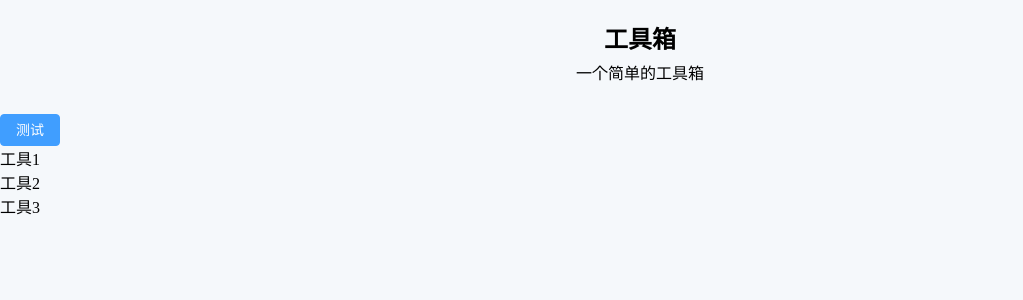
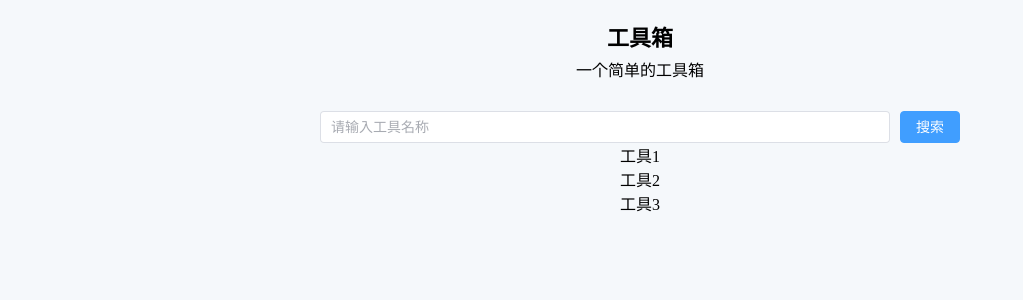
Before and after one commit to jieci0825/tool-kit, a Vue app: page /home in a window 1280 px wide. Shown: the top 300 px of the page, without its empty margins (0-1023 px from the left). Built offline with nearby package versions, Linux system fonts and the light colour scheme.

Commit message:
feat: 完成 search-bar 布局

```diff
--- a/components.d.ts
+++ b/components.d.ts
@@ -9,6 +9,7 @@ export {}
 declare module 'vue' {
   export interface GlobalComponents {
     ElButton: typeof import('element-plus/es')['ElButton']
+    ElInput: typeof import('element-plus/es')['ElInput']
     RouterLink: typeof import('vue-router')['RouterLink']
     RouterView: typeof import('vue-router')['RouterView']
   }
--- a/src/styles/global.scss
+++ b/src/styles/global.scss
@@ -3,3 +3,9 @@
     padding: 0;
     box-sizing: border-box;
 }
+
+.flex-center {
+    display: flex;
+    justify-content: center;
+    align-items: center;
+}
--- a/src/views/home/index.vue
+++ b/src/views/home/index.vue
@@ -1,4 +1,8 @@
-<script setup lang="ts"></script>
+<script setup lang="ts">
+import { ref } from 'vue'
+
+const keyword = ref('')
+</script>
 
 <template>
     <div class="home-container">
@@ -7,9 +11,13 @@
             <div class="description">一个简单的工具箱</div>
         </div>
 
-        <div class="query-wrapper">
+        <div class="query-wrapper flex-center">
             <div class="search-bar">
-                <el-button type="primary">测试</el-button>
+                <el-input
+                    v-model="keyword"
+                    placeholder="请输入工具名称"
+                ></el-input>
+                <el-button type="primary">搜索</el-button>
             </div>
             <div class="category-list">
                 <div class="category-item">工具1</div>
@@ -29,7 +37,7 @@
     .header-wrapper {
         padding-top: 20px;
         .title {
-            font-size: 24px;
+            font-size: 22px;
             font-weight: bold;
             text-align: center;
             color: var(--title-primary-color);
@@ -43,8 +51,12 @@
     }
     .query-wrapper {
         margin: 30px auto;
+        flex-direction: column;
         .search-bar {
-            //
+            width: 50%;
+            display: flex;
+            align-items: center;
+            gap: 10px;
         }
     }
 }
```
